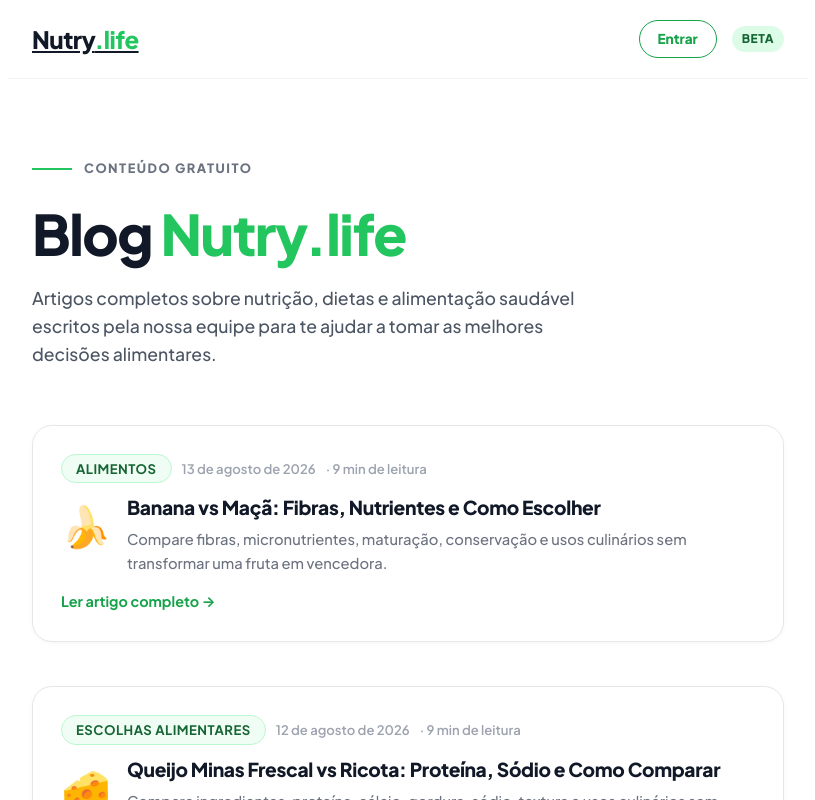
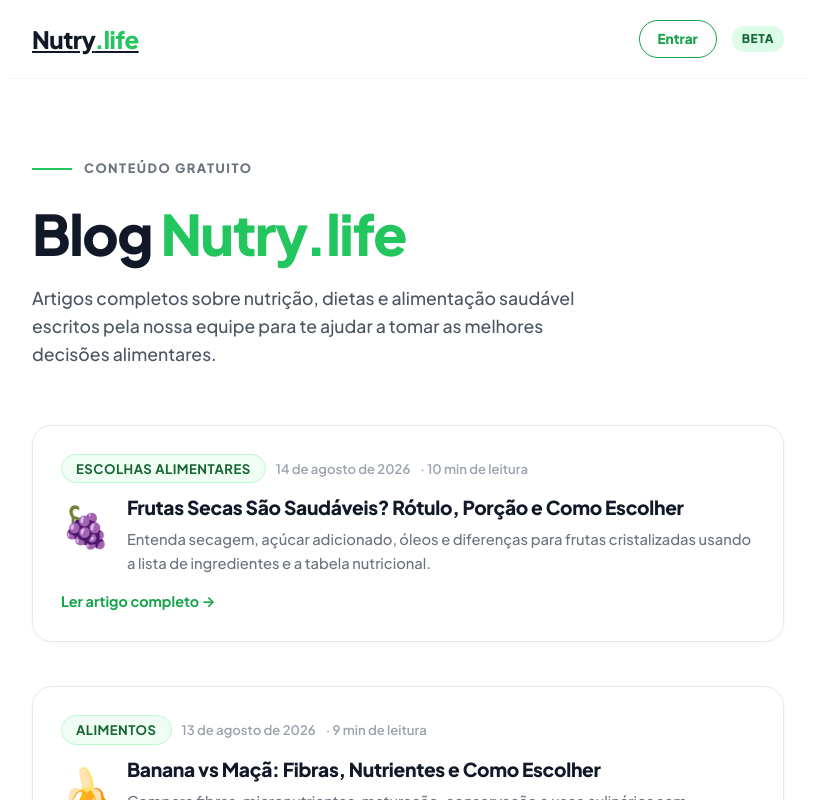
Before and after one commit to elevanceseguros/Nutri, a Next.js app: page /blog in a window 1280 px wide. Shown: the top 800 px of the page, without its empty margins (232-1047 px from the left). Built offline with nearby package versions, Linux system fonts and the light colour scheme.

Commit message:
Adiciona artigo de 14/08 ao índice do blog

```diff
--- a/src/app/blog/page.tsx
+++ b/src/app/blog/page.tsx
@@ -14,6 +14,15 @@ export const metadata: Metadata = {
 };
 
 const posts = [
+  {
+    slug: "frutas-secas-rotulo-porcao-como-escolher",
+    titulo: "Frutas Secas São Saudáveis? Rótulo, Porção e Como Escolher",
+    descricao: "Entenda secagem, açúcar adicionado, óleos e diferenças para frutas cristalizadas usando a lista de ingredientes e a tabela nutricional.",
+    data: "14 de agosto de 2026",
+    tempo: "10 min de leitura",
+    tag: "Escolhas Alimentares",
+    emoji: "🍇",
+  },
   {
     slug: "banana-vs-maca-nutrientes-saciedade-como-escolher",
     titulo: "Banana vs Maçã: Fibras, Nutrientes e Como Escolher",
```
